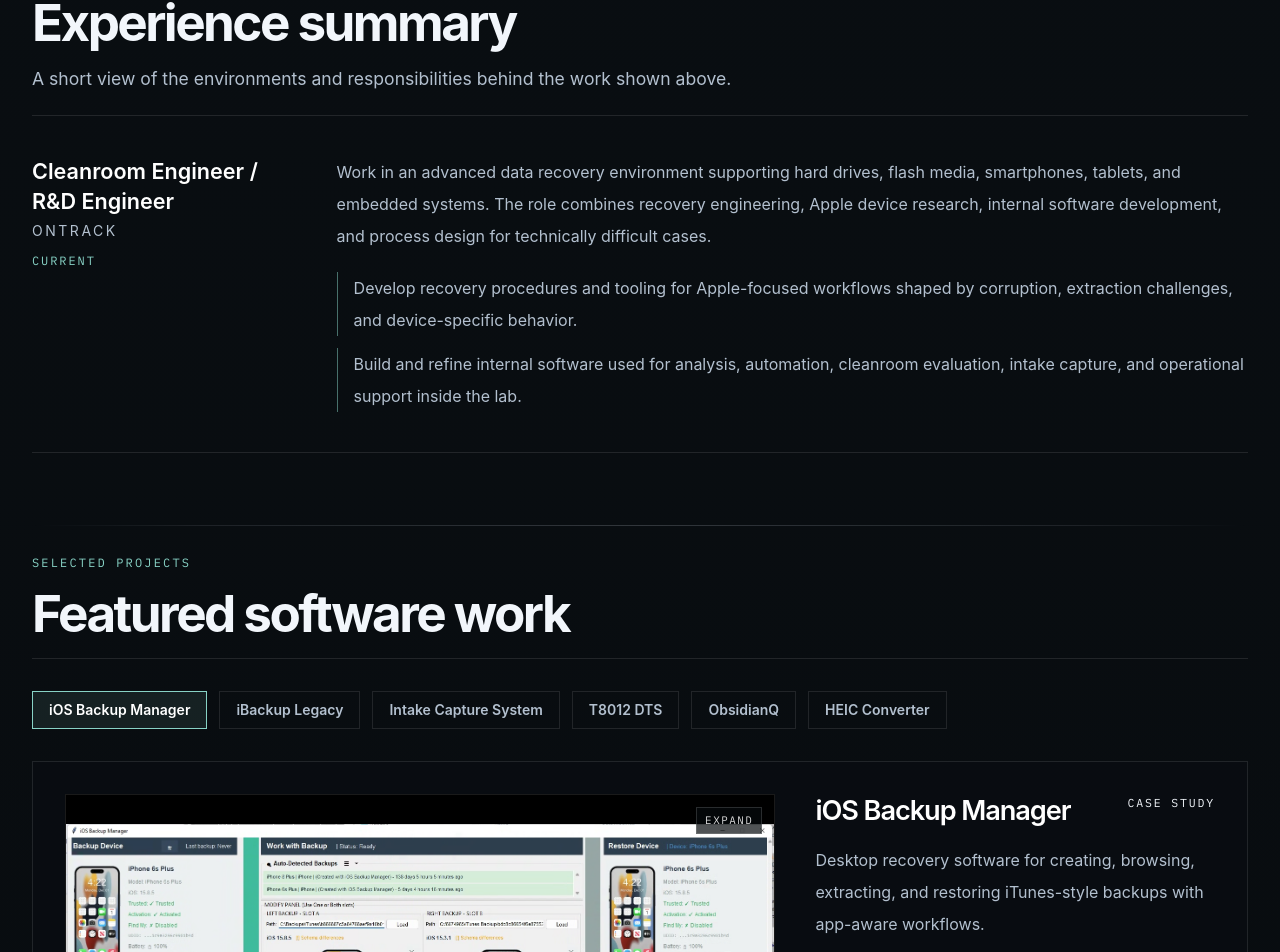
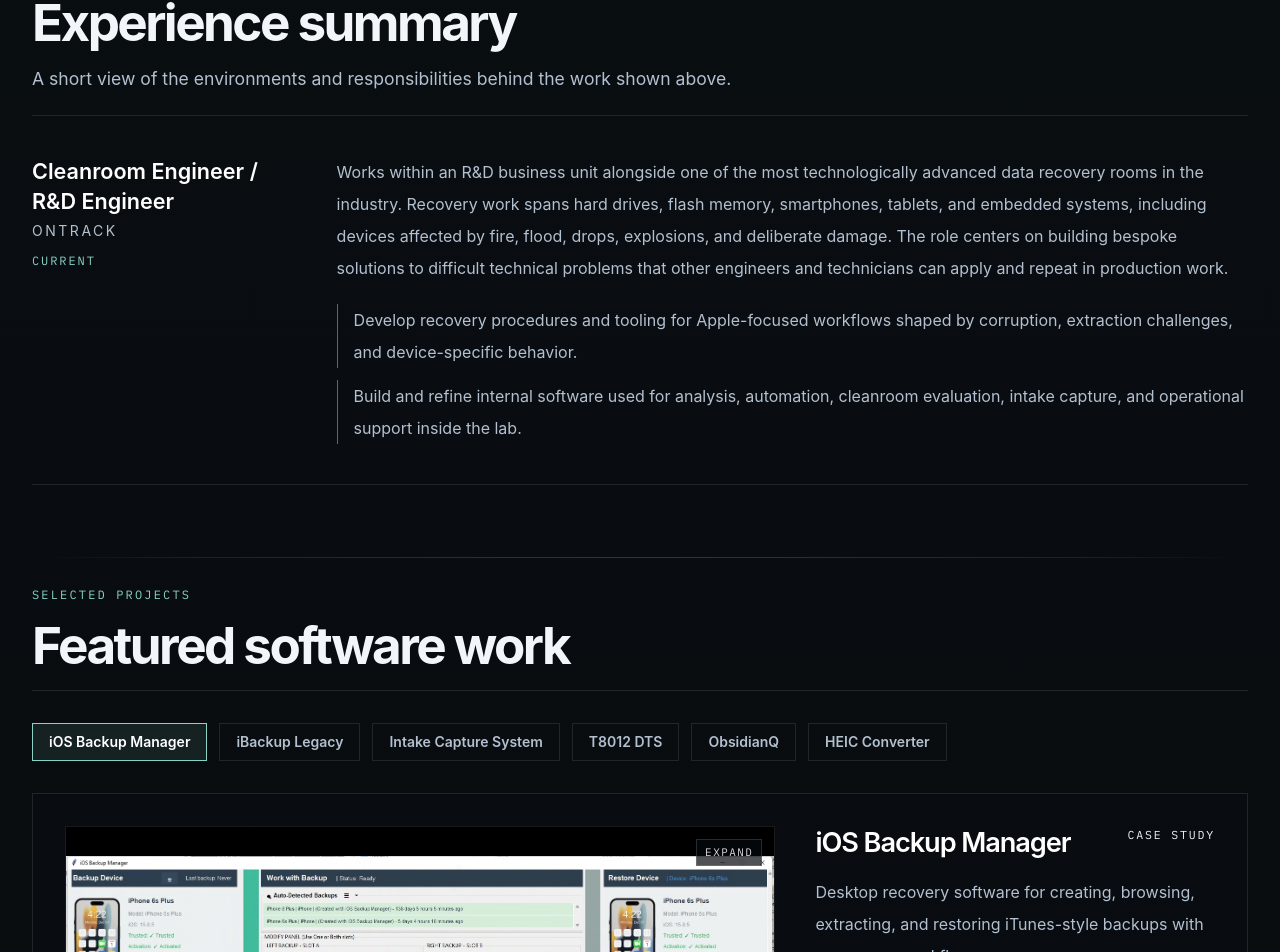
Before and after one commit to mcampetta/portfolio-site, a Next.js app: page / in a window 1280 px wide. Shown: the part 4243-5195 px from the top of the page. Built offline with nearby package versions, Linux system fonts and the light colour scheme.

Commit message:
Refresh experience summary copy

```diff
--- a/data/site.ts
+++ b/data/site.ts
@@ -85,7 +85,7 @@
       company: "Ontrack",
       period: "Current",
       description:
-        "Work in an advanced data recovery environment supporting hard drives, flash media, smartphones, tablets, and embedded systems. The role combines recovery engineering, Apple device research, internal software development, and process design for technically difficult cases.",
+        "Works within an R&D business unit alongside one of the most technologically advanced data recovery rooms in the industry. Recovery work spans hard drives, flash memory, smartphones, tablets, and embedded systems, including devices affected by fire, flood, drops, explosions, and deliberate damage. The role centers on building bespoke solutions to difficult technical problems that other engineers and technicians can apply and repeat in production work.",
       detailPoints: [
         "Develop recovery procedures and tooling for Apple-focused workflows shaped by corruption, extraction challenges, and device-specific behavior.",
         "Build and refine internal software used for analysis, automation, cleanroom evaluation, intake capture, and operational support inside the lab.",
```
